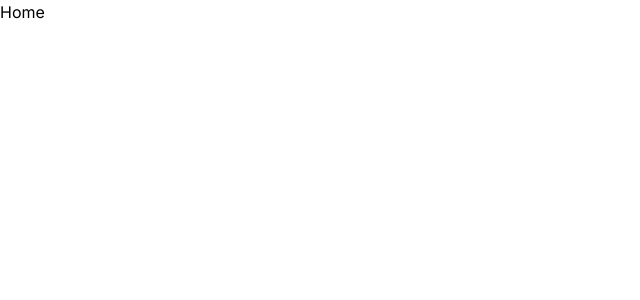
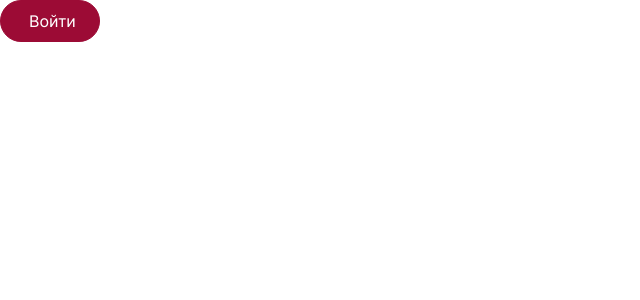
Before and after one commit to farkhodoffcodes/bookers-web, a Next.js app: page / in a window 1280 px wide. Shown: the top 300 px of the page, without its empty margins (0-640 px from the left). Built offline with nearby package versions, Linux system fonts and the light colour scheme.

Commit message:
button component added

```diff
--- a/src/app/page.tsx
+++ b/src/app/page.tsx
@@ -1,8 +1,11 @@
+import Button from '@/components/button/button'
 import React from 'react'
 
 const Home = () => {
   return (
-    <div>Home</div>
+    <div className='w-[100px]'>
+      <Button title='Войти'/>
+    </div>
   )
 }
 
--- /dev/null
+++ b/src/components/button/button.tsx
@@ -0,0 +1,11 @@
+
+import { ButtonTypes } from '@/types/button/button';
+import React from 'react';
+
+const Button: React.FC<ButtonTypes> = ({ title, onClick, isDisabled = false, outlineStyle, icon }) => {
+  return (
+    <button onClick={onClick} disabled={isDisabled} className={outlineStyle ? '' : 'bg-[#9C0B35] border-[1px] border-[#9C0B35] text-white rounded-3xl py-2 px-7 w-[100%] active:opacity-[.9] '}>{title}</button>
+  )
+}
+
+export default Button
--- a/src/components/button/index.tsx
+++ /dev/null
@@ -1,9 +0,0 @@
-import React from 'react'
-
-const index = () => {
-  return (
-    <div>index</div>
-  )
-}
-
-export default index
--- /dev/null
+++ b/src/types/button/button.tsx
@@ -0,0 +1,7 @@
+export interface ButtonTypes {
+    title: string;
+    onClick?: () => void;
+    outlineStyle?: boolean;
+    isDisabled?: boolean;
+    icon?: any;
+  }
```
Also changed, not shown: src/types/index.tsx (deleted, +0 -10 lines).
